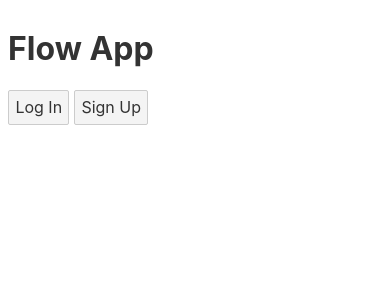
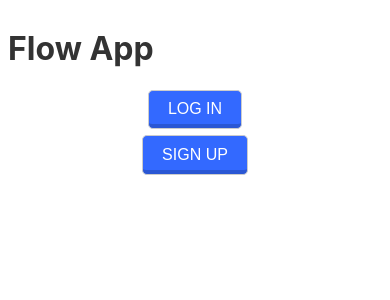
Before and after one commit to muttoni/fcl-svelte-quickstart, a Svelte app: page / in a window 390 px wide. Shown: the top 300 px of the page. Built offline with nearby package versions, Linux system fonts and the light colour scheme; what @onflow/fcl would draw is missing.

Commit message:
better styling

```diff
--- a/src/App.svelte
+++ b/src/App.svelte
@@ -2,6 +2,13 @@
   import Auth from "./components/Auth.svelte";
 </script>
 
+<style>
+  main {
+    position:relative;
+    max-width: 480px;
+    margin: 0 auto;
+  }
+</style>
 <main>
   <h1>Flow App</h1>
   <Auth />
--- a/src/components/Auth.svelte
+++ b/src/components/Auth.svelte
@@ -1,14 +1,64 @@
 <script>
-  import { user, profile } from "../flow/stores";
-  import { sendQuery, unauthenticate, logIn, signUp } from '../flow/actions';
+  import { user, profile, transactionStatus } from "../flow/stores";
+  import {
+    sendQuery,
+    unauthenticate,
+    logIn,
+    signUp,
+    initAccount,
+    executeTransaction
+  } from '../flow/actions';
+
 </script>
+
+<style>
+  .mono {
+    font-family: monospace;
+    font-size: 16px;
+  }
+
+  button {
+    display:inline-block;
+    padding:0.6em 1.2em;
+    margin:0 0.3em 0.3em 0;
+    border-radius:0.3em;
+    box-sizing: border-box;
+    text-decoration:none;
+    font-family:sans-serif;
+    text-transform:uppercase;
+    font-weight:300;
+    color:#FFFFFF;
+    background-color:#3369ff;
+    box-shadow:inset 0 -0.6em 0 -0.35em rgba(0,0,0,0.17);
+    text-align:center;
+    position:relative;
+  }
+
+  button:active {
+    top:0.1em;
+  }
+
+  button:hover {
+    cursor:pointer;
+    background-color:#4a90e2;
+  }
+
+  @media all and (max-width:30em){
+    button {
+      display:block;
+      margin:0.4em auto;
+    }
+  }
+</style>
 
 {#if $user?.loggedIn}
 <div>
-  <div>Address: {$user?.addr ?? "No Address"}</div>
+  <div>Address: <span class="mono">{$user?.addr ?? "No Address"}</span> <button on:click={unauthenticate}>Log Out</button></div>
   <div>Profile Name: {$profile?.name ?? "--"}</div>
+  <div>Transaction Status: {$transactionStatus ?? "--"}</div>
+  <button on:click={initAccount}>Init Account</button>
   <button on:click={() => sendQuery($user.addr)}>Send Query</button>
-  <button on:click={unauthenticate}>Log Out</button>
+  <button on:click={executeTransaction}>Execute Transaction</button>
 </div>
 {:else}
 <div>
--- a/src/flow/actions.js
+++ b/src/flow/actions.js
@@ -1,12 +1,64 @@
 import * as fcl from "@onflow/fcl";
 import "./config";
-import { user, profile } from './stores';
+import { user, profile, transactionStatus } from './stores';
 
+// set Svelte $user store to currentUser,
+// so other components can access it
 fcl.currentUser.subscribe(user.set, [])
 
+// Lifecycle FCL Auth functions
+export const unauthenticate = () => fcl.unauthenticate()
+export const logIn = () => fcl.logIn()
+export const signUp = () => fcl.signUp()
+
+// init account
+export const initAccount = async () => {
+  let transactionId = false;
+  let transaction = false;
+  transactionStatus.set('Executing Transaction...');
+
+  try {
+    transactionId = await fcl.mutate({
+      cadence: `
+        import Profile from 0xProfile
+
+        transaction {
+          prepare(account: AuthAccount) {
+            // Only initialize the account if it hasn't already been initialized
+            if (!Profile.check(account.address)) {
+              // This creates and stores the profile in the user's account
+              account.save(<- Profile.new(), to: Profile.privatePath)
+
+              // This creates the public capability that lets applications read the profile's info
+              account.link<&Profile.Base{Profile.Public}>(Profile.publicPath, target: Profile.privatePath)
+            }
+          }
+        }
+      `,
+      payer: fcl.authz,
+      proposer: fcl.authz,
+      authorizations: [fcl.authz],
+      limit: 50
+    })
+    transaction = await fcl.tx(transactionId).onceSealed()
+    transactionStatus.set(transaction)
+  } catch (e) {
+    transactionStatus.set(e)
+    console.log(e)
+  }
+
+  console.log(transaction)
+}
+
+// send a transaction to get a user's profile
 export const sendQuery = async (addr) => {
-  console.log(await fcl.config().all())
-  const profileQueryResult = await fcl.query({
+  transactionStatus.set('Retrieving Profile...');
+
+  let profileQueryResult = false;
+
+  try {
+    console.log(await fcl.config().all(), addr)
+    profileQueryResult = await fcl.query({
       cadence: `
         import Profile from 0xProfile
 
@@ -16,10 +68,39 @@ export const sendQuery = async (addr) => {
       `,
       args: (arg, t) => [arg(addr, t.Address)]
     })
-
-  profile.set(profileQueryResult);
+  } catch(e) {
+    transactionStatus.set(e)
+    console.log(e);
   }
 
-export const unauthenticate = () => fcl.unauthenticate()
-export const logIn = () => fcl.logIn()
-export const signUp = () => fcl.signUp()
+  profile.set(profileQueryResult?.name ?? 'No Profile');
+}
+
+export const executeTransaction = async () => {
+  transactionStatus.set('Executing Transaction...');
+  try {
+    const transactionId = await fcl.mutate({
+      cadence: `
+        import Profile from 0xProfile
+
+        transaction(name: String) {
+          prepare(account: AuthAccount) {
+            account
+              .borrow<&Profile.Base{Profile.Owner}>(from: Profile.privatePath)!
+              .setName(name)
+          }
+        }
+      `,
+      args: (arg, t) => [arg("Flow Developer", t.String)],
+      payer: fcl.authz,
+      proposer: fcl.authz,
+      authorizations: [fcl.authz],
+      limit: 50
+    })
+
+    fcl.tx(transactionId).subscribe(res => transactionStatus.set(res.status))
+  } catch(e) {
+    console.log(e);
+    transactionStatus.set(e)
+  }
+}
--- a/src/flow/stores.js
+++ b/src/flow/stores.js
@@ -1,4 +1,5 @@
 import { writable } from 'svelte/store';
 
-export let user = writable(null);
-export let profile = writable(null);
+export const user = writable(null);
+export const profile = writable(null);
+export const transactionStatus = writable(null);
```
Also changed, not shown: 2 other files (tests, documents, lock files or other folders). Lines whose indentation alone changed are shown as unchanged.
